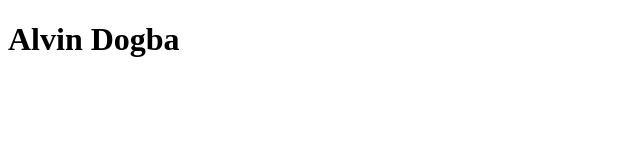
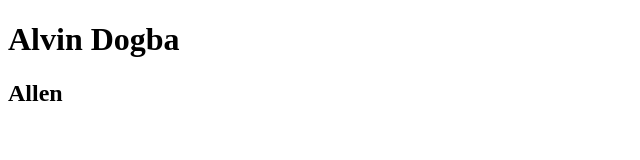
Before and after one commit to alvindogba/demo, a plain HTML site: page index.html in a window 1280 px wide. Shown: the full height of the page, 0-640 px from the left. Drawn offline with Linux system fonts and the light colour scheme.

Commit message:
Allen First Update

```diff
--- a/index.html
+++ b/index.html
@@ -7,5 +7,6 @@
 </head>
 <body>
     <h1>Alvin Dogba</h1>
+    <h2>Allen</h2>
 </body>
 </html>
```
